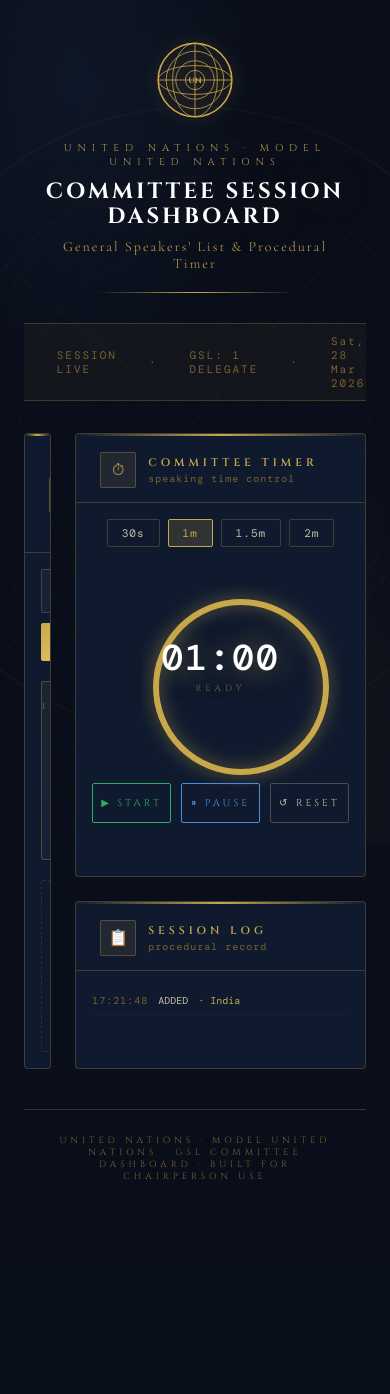
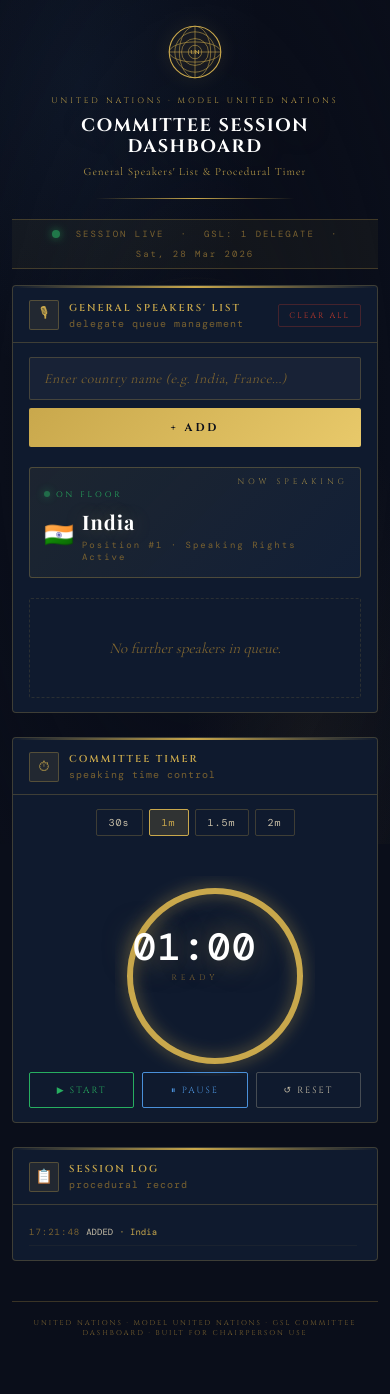
Before and after one commit to Kripa-2805/The-Chair-Run-the-Room, a Flask app: page / in a window 390 px wide. Before the commit the page ends 1179 px from the top, so only its background shows below. Run offline with Flask 3, Linux system fonts and the light colour scheme; data comes from the database, SQL or seed files in the repository; some web fonts are replaced.

Commit message:
Update main.css

```diff
--- a/static/css/main.css
+++ b/static/css/main.css
@@ -725,10 +725,104 @@
   animation: blink 1.5s infinite;
 }
 
-/* ── RESPONSIVE ── */
-@media (max-width: 700px) {
-  .timer-digits { font-size: 36px; }
+/* ══════════════════════════════════════
+   RESPONSIVE — TABLET & MOBILE
+   ══════════════════════════════════════ */
+
+/* ── Tablet (≤1000px) ── */
+@media (max-width: 1000px) {
+  .dashboard-grid {
+    grid-template-columns: 1fr;
+    grid-template-rows: auto;
+  }
+  .timer-card  { grid-column: 1; grid-row: 2; }
+  .gsl-card    { grid-column: 1; grid-row: 1; }
+  .log-card    { grid-column: 1; grid-row: 3; }
+}
+
+/* ── Mobile (≤600px) ── */
+@media (max-width: 600px) {
+
+  /* Layout */
+  .app-wrapper { padding: 0 12px 40px; }
+
+  /* Header */
+  .un-header { padding: 24px 12px 20px; }
+  .un-emblem { width: 56px; height: 56px; margin-bottom: 10px; }
+  .header-eyebrow { font-size: 8px; letter-spacing: 3px; }
+  .header-title { font-size: 18px; letter-spacing: 1.5px; }
+  .header-subtitle { font-size: 11px; letter-spacing: 1px; }
+
+  /* Status bar */
+  .status-bar {
+    flex-wrap: wrap;
+    gap: 8px 16px;
+    font-size: 9px;
+    padding: 8px 16px;
+    justify-content: center;
+    margin-bottom: 16px;
+  }
+
+  /* Cards */
+  .card-header { padding: 14px 16px 12px; gap: 10px; }
+  .card-body   { padding: 14px 16px; }
+  .card-icon   { width: 30px; height: 30px; font-size: 14px; }
+  .card-title  { font-size: 10px; letter-spacing: 2px; }
+
+  /* GSL Add form */
+  .gsl-add-form { flex-direction: column; gap: 8px; }
+  .gsl-input { font-size: 14px; padding: 12px 14px; }
+  .btn-add { width: 100%; padding: 12px; font-size: 11px; }
+
+  /* Current speaker */
+  .current-speaker { padding: 14px; }
+  .current-speaker-name { font-size: 20px; }
+  .speaker-flag { font-size: 24px; margin-right: 8px; }
+  .current-speaker-meta { font-size: 9px; }
+
+  /* Queue items */
+  .queue-item { padding: 10px 12px; gap: 8px; }
+  .queue-country { font-size: 14px; }
+  .queue-actions {
+    opacity: 1 !important; /* Always show on mobile — no hover */
+    flex-direction: column;
+    gap: 4px;
+  }
+  .q-btn { font-size: 8px; padding: 4px 6px; }
+
+  /* Timer */
   .timer-ring-container { width: 160px; height: 160px; }
-  .card-body { padding: 16px; }
-  .gsl-add-form { flex-direction: column; }
+  .timer-digits { font-size: 38px; }
+  .timer-state-label { font-size: 8px; }
+
+  .timer-presets { gap: 6px; flex-wrap: wrap; }
+  .preset-btn { font-size: 10px; padding: 6px 12px; }
+
+  .timer-controls { gap: 8px; }
+  .btn { font-size: 9px; letter-spacing: 2px; padding: 11px 6px; }
+
+  /* Yield panel */
+  .yield-panel { padding: 12px; }
+  .yield-title { font-size: 8px; }
+  .yield-input { font-size: 13px; padding: 8px 10px; }
+
+  /* Log */
+  .log-item { font-size: 9px; gap: 6px; }
+  .log-list { max-height: 180px; }
+
+  /* Footer */
+  .un-footer { font-size: 7px; letter-spacing: 2px; padding: 16px; }
+
+  /* Toast */
+  .toast {
+    font-size: 9px;
+    letter-spacing: 2px;
+    padding: 10px 20px;
+    width: 90%;
+    text-align: center;
+    white-space: normal;
+  }
+
+  /* Globe watermark — smaller on mobile */
+  body::after { width: 320px; height: 320px; }
 }
```
